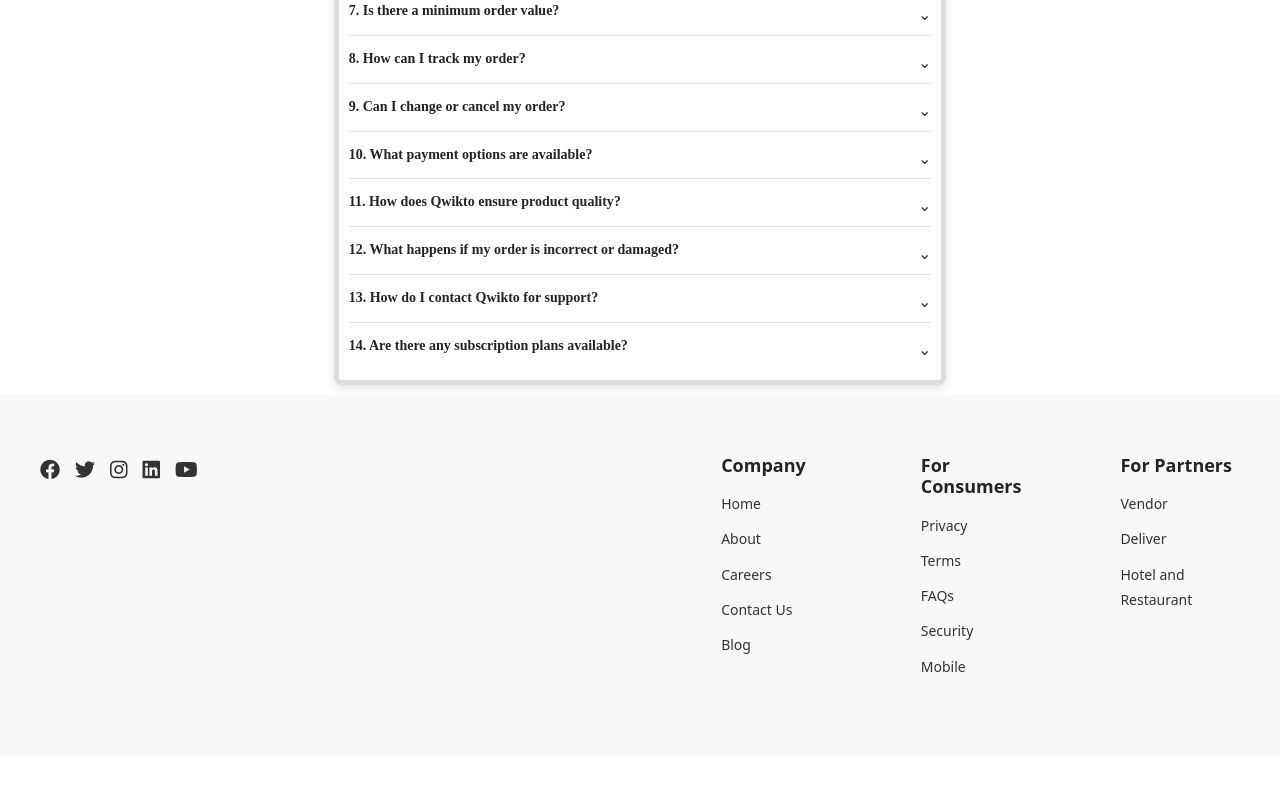
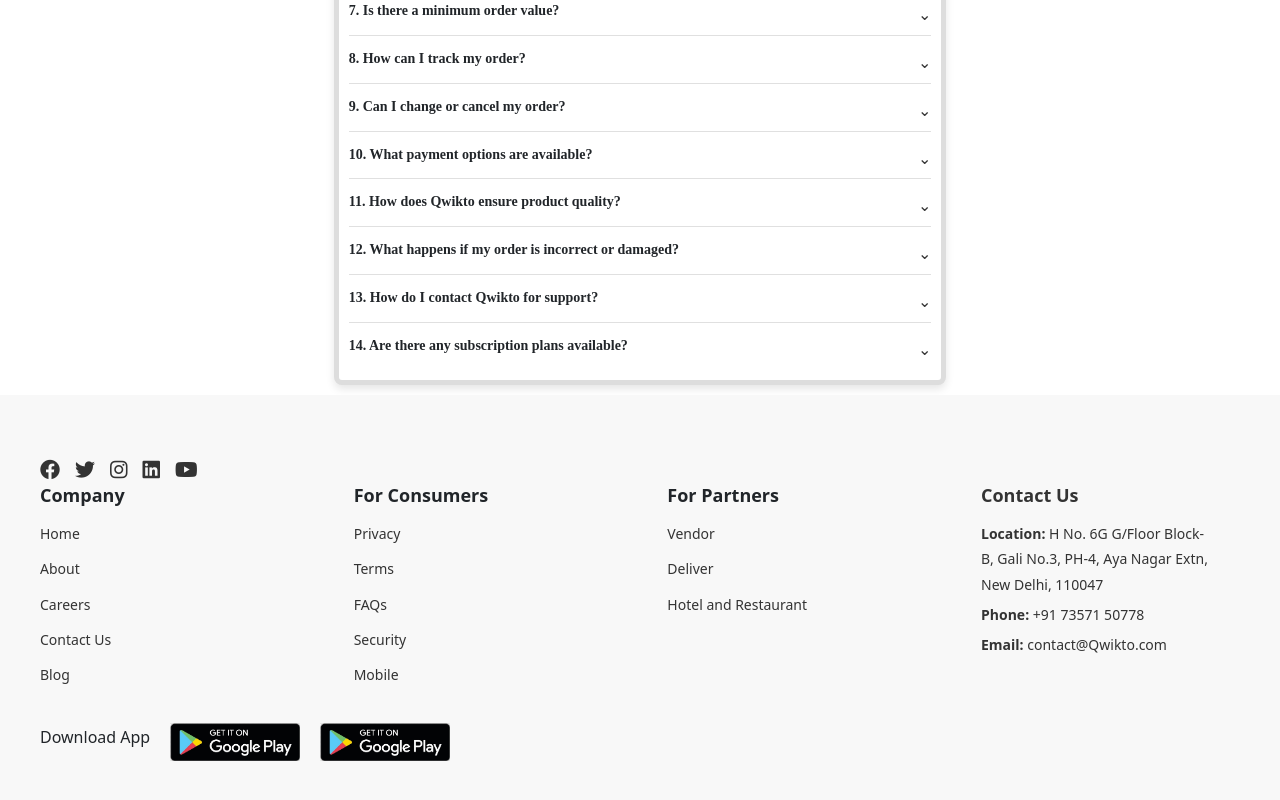
Before and after one commit to subhadip-patra/Qwikto, a plain HTML site: page faqs.html in a window 1280 px wide. Shown: the part 1151-1951 px from the top of the page. Before the commit the page ends 1906 px from the top, so only its background shows below. Drawn offline with nearby package versions, Linux system fonts and the light colour scheme.

Commit message:
first commit

```diff
--- a/faqs.html
+++ b/faqs.html
@@ -206,7 +206,6 @@
     <footer>
       <div class="footer-content">
         <!-- Social Media Links -->
-        <!-- Social Media Links -->
         <div class="footer-social">
           <a
             href="https://www.facebook.com/profile.php?id=61567318178565&mibextid=JRoKGi"
@@ -267,8 +266,35 @@
               <li><a href="#">Hotel and Restaurant</a></li>
             </ul>
           </div>
+
+          <!-- Contact Column -->
+          <div class="footer-column footer-contact">
+            <h4>Contact Us</h4>
+            <p>
+              <strong>Location:</strong> H No. 6G G/Floor Block-B, Gali No.3,
+              PH-4, Aya Nagar Extn, New Delhi, 110047
+            </p>
+            <p><strong>Phone:</strong> +91 73571 50778</p>
+            <p><strong>Email:</strong> contact@Qwikto.com</p>
+          </div>
+        </div>
+
+        <!-- Download App Section -->
+        <div class="footer-app">
+          <p>Download App</p>
+          <a href="#"
+            ><img src="footer image/playstore.jpg" alt="Google Play"
+          /></a>
+          <a href="#"
+            ><img src="footer image/playstore.jpg" alt="App Store"
+          /></a>
         </div>
       </div>
     </footer>
+
+    <!-- Modal Container -->
+    <div id="privacyModalContainer"></div>
+    <!-- Container for the modal -->
+    <script src="app.js"></script>
   </body>
 </html>
```
